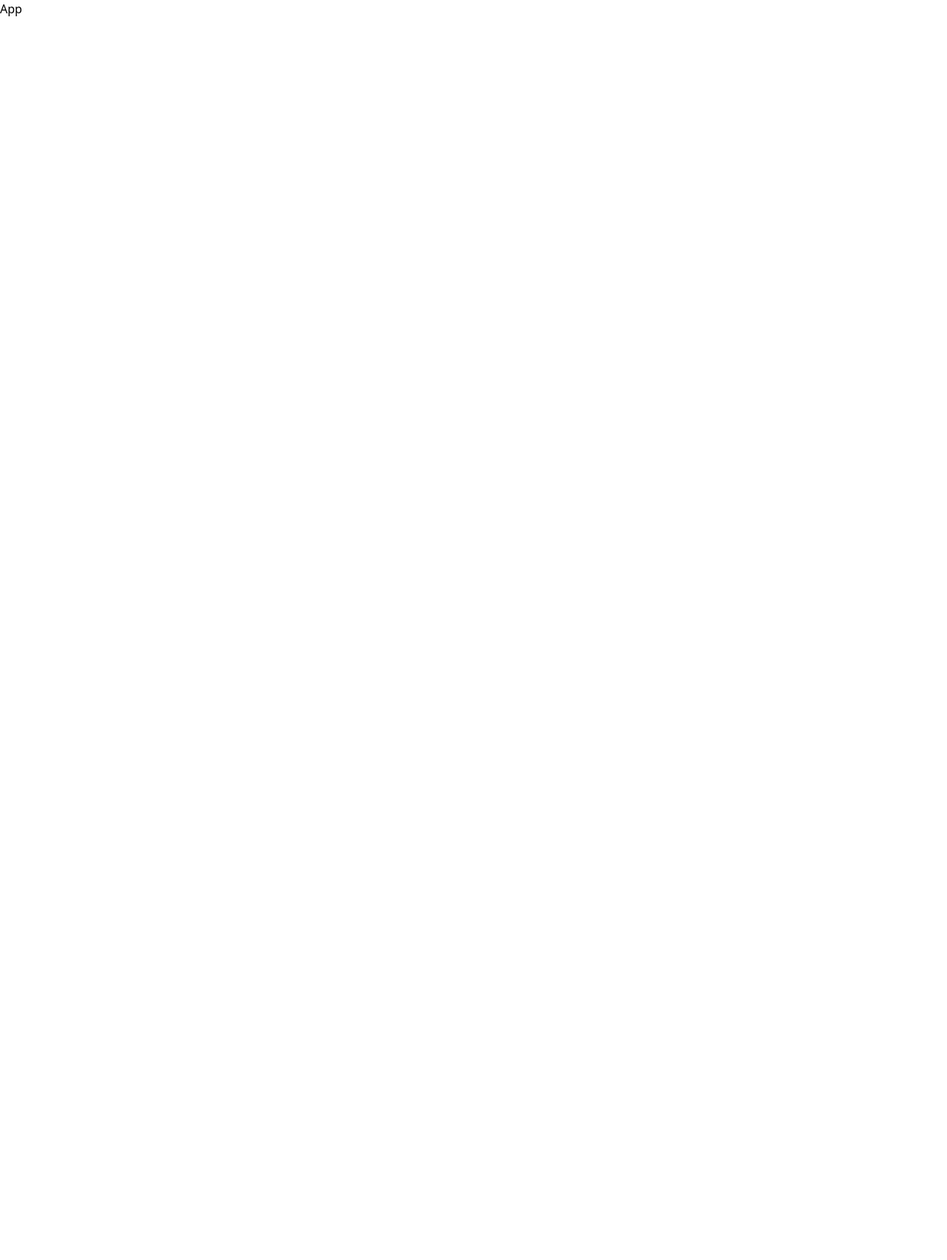
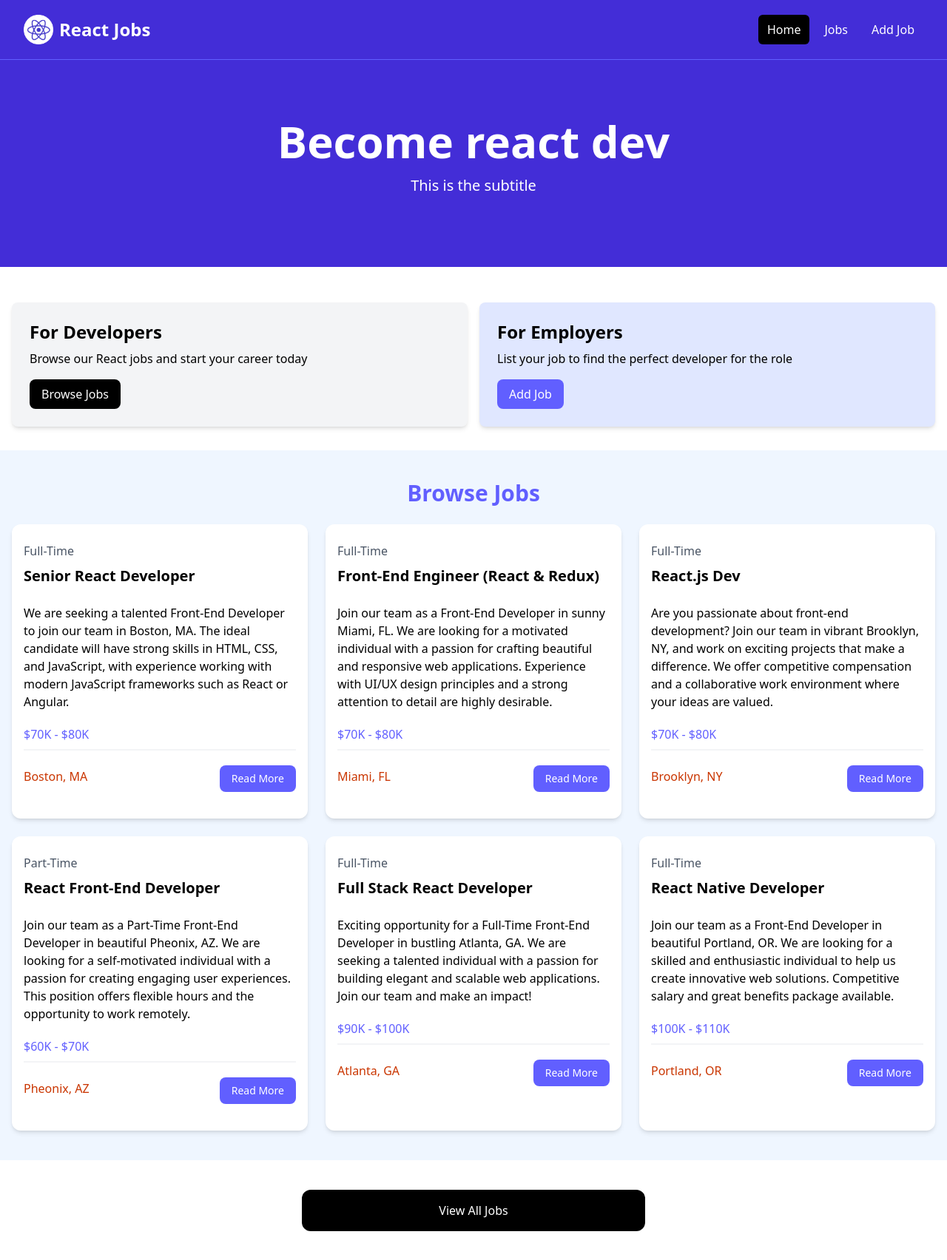
Before and after one commit to gmArsenopoulos/react-crash-cource, a React (Vite) app: page / in a window 1280 px wide. Shown: the whole page at 74% size. Before the commit the page ends 800 px from the top, so only its background shows below. Built offline with nearby package versions, Linux system fonts and the light colour scheme.

Commit message:
implement current components to app

```diff
--- a/src/App.jsx
+++ b/src/App.jsx
@@ -1,8 +1,24 @@
-import React from 'react'
+import React from 'react';
+import Navbar from './components/Navbar.jsx';
+import Hero from './components/Hero.jsx';
+import HomeCards from './components/HomeCards.jsx';
+import JobListing from './components/JobListing.jsx';
 
 const App = () => {
   return (
-    <div>App</div>
+    <>
+    <Navbar/>
+    <Hero subtitle="This is the subtitle"/>
+    <HomeCards/>
+    <JobListing/>
+    <section className="m-auto max-w-lg my-10 px-6">
+      <a
+        href="jobs.html"
+        className="block bg-black text-white text-center py-4 px-6 rounded-xl hover:bg-gray-700"
+        >View All Jobs</a
+      >
+    </section>
+    </>
   )
 }
 
```
